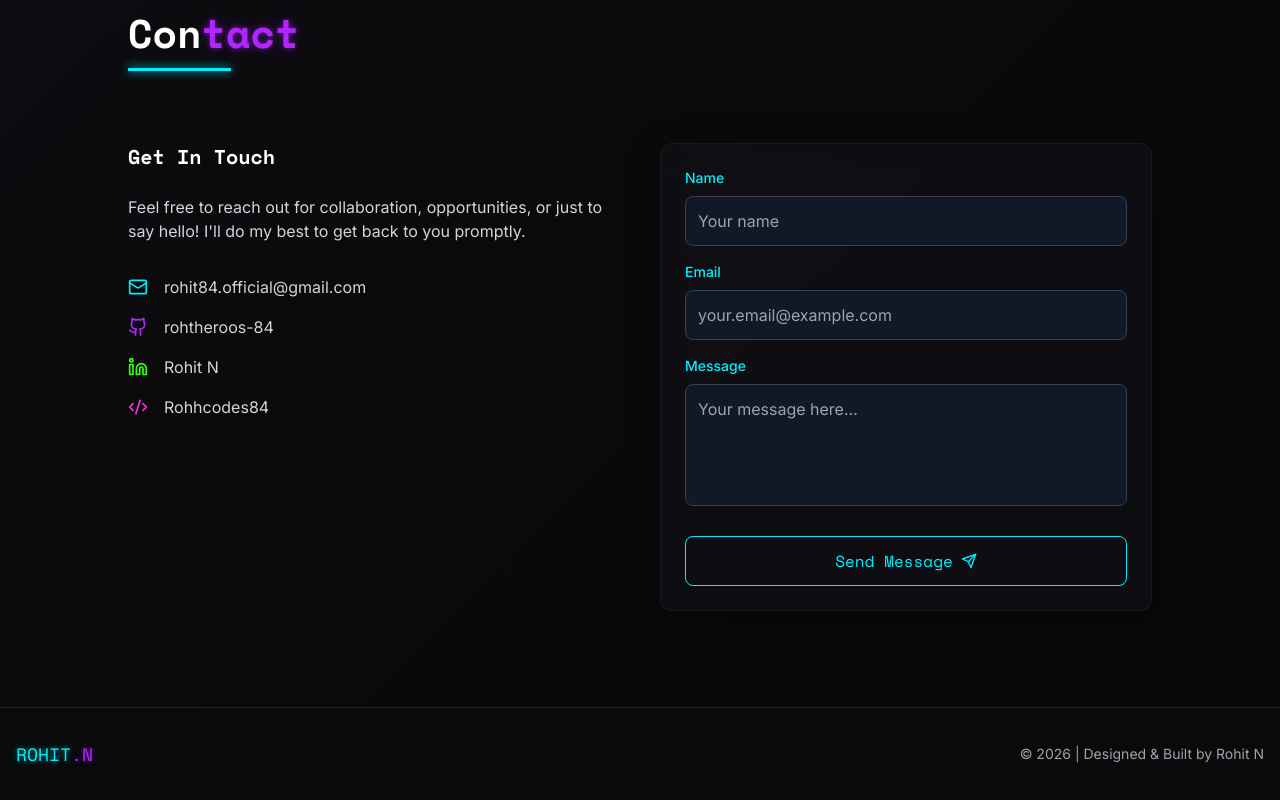
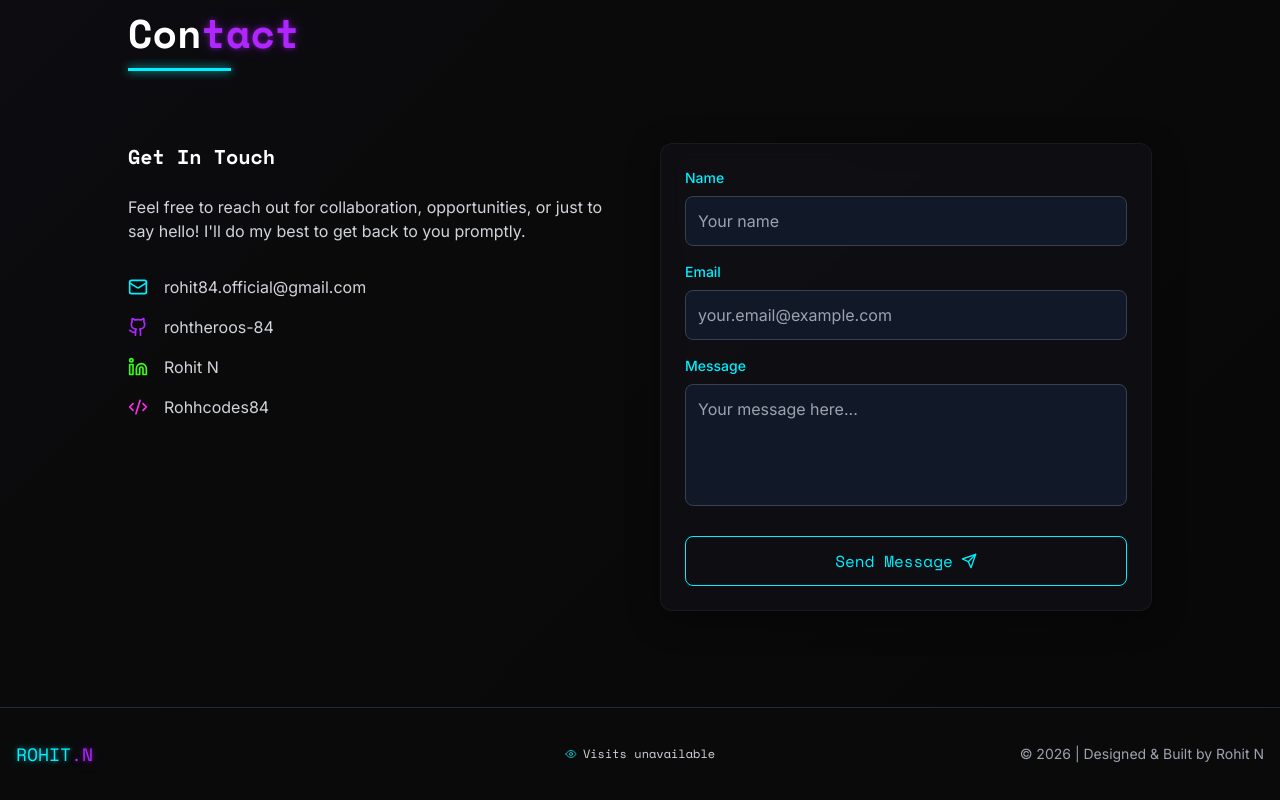
Before and after one commit to rohtheroos-84/RoHiT-bUiLdS, a React (Vite) app: page / in a window 1280 px wide. Shown: the part 10175-10975 px from the top of the page. Built offline with nearby package versions, Linux system fonts and the light colour scheme; no server answers.

Commit message:
fix: update view count fetching logic and improve display handling in Footer component

```diff
--- a/src/components/Footer.tsx
+++ b/src/components/Footer.tsx
@@ -3,26 +3,36 @@ import { motion } from 'framer-motion';
 import { Eye } from 'lucide-react';
 
 const Footer: React.FC = () => {
-  const [viewCount, setViewCount] = useState<number | null>(null);
+  const [viewCount, setViewCount] = useState<number | null>();
 
   useEffect(() => {
     const fetchViewCount = async () => {
       try {
+        const res = await fetch('https://api.counterapi.dev/v1/rohitn-portfolio/visits/up');
+        if (!res.ok) {
+          throw new Error(`Counter API responded with ${res.status}`);
+        }
+
+        const data = await res.json();
+        if (typeof data?.count === 'number') {
+          setViewCount(data.count);
+          return;
+        }
+
+        throw new Error('Counter API response did not include a count');
+      } catch {
+        try {
           const namespace = 'rohitn-portfolio-v2';
           const key = 'page-visits';
-        // Use countapi.xyz as primary
           const res = await fetch(`https://api.countapi.xyz/hit/${namespace}/${key}`);
+          if (!res.ok) {
+            throw new Error(`Count API responded with ${res.status}`);
+          }
+
           const data = await res.json();
-        if (data && data.value) {
+          if (typeof data?.value === 'number') {
             setViewCount(data.value);
-        }
-      } catch {
-        // Fallback: try alternative endpoint
-        try {
-          const res = await fetch('https://api.counterapi.dev/v1/rohitn-portfolio/visits/up');
-          const data = await res.json();
-          if (data && data.count) {
-            setViewCount(data.count);
+            return;
           }
         } catch {
           setViewCount(null);
@@ -36,34 +46,38 @@ const Footer: React.FC = () => {
   return (
     <footer className="bg-secondary-bg py-8 border-t border-gray-800">
       <div className="container mx-auto px-4">
-        <div className="flex flex-col md:flex-row justify-between items-center">
+        <div className="grid grid-cols-1 gap-4 text-center md:grid-cols-[1fr_auto_1fr] md:items-center">
           <motion.div
             initial={{ opacity: 0 }}
             animate={{ opacity: 1 }}
             transition={{ duration: 1 }}
-            className="font-mono text-lg mb-4 md:mb-0"
+            className="font-mono text-lg md:justify-self-start"
           >
             <span className="neon-text-blue">ROHIT</span>
             <span className="neon-text-purple">.N</span>
           </motion.div>
 
-          {viewCount !== null && (
           <motion.div
             initial={{ opacity: 0 }}
             animate={{ opacity: 1 }}
             transition={{ duration: 1, delay: 0.4 }}
-              className="flex items-center gap-1.5 text-gray-500 text-xs font-mono mb-4 md:mb-0"
+            className="flex items-center justify-center gap-1.5 text-gray-300 text-xs font-mono whitespace-nowrap md:justify-self-center"
           >
-              <Eye size={12} className="text-neon-blue opacity-60" />
-              <span>{viewCount.toLocaleString()} visits</span>
+            <Eye size={12} className="text-neon-blue opacity-80" />
+            <span>
+              {typeof viewCount === 'number'
+                ? `${viewCount.toLocaleString()} visits`
+                : viewCount === null
+                  ? 'Visits unavailable'
+                  : 'Counting visits...'}
+            </span>
           </motion.div>
-          )}
 
           <motion.div
             initial={{ opacity: 0 }}
             animate={{ opacity: 1 }}
             transition={{ duration: 1, delay: 0.2 }}
-            className="flex items-center text-gray-400 text-sm"
+            className="flex items-center justify-center text-gray-400 text-sm md:justify-self-end"
           >
             <span>© {new Date().getFullYear()} | Designed & Built by Rohit N</span>
           </motion.div>
```
Lines whose indentation alone changed are shown as unchanged.
